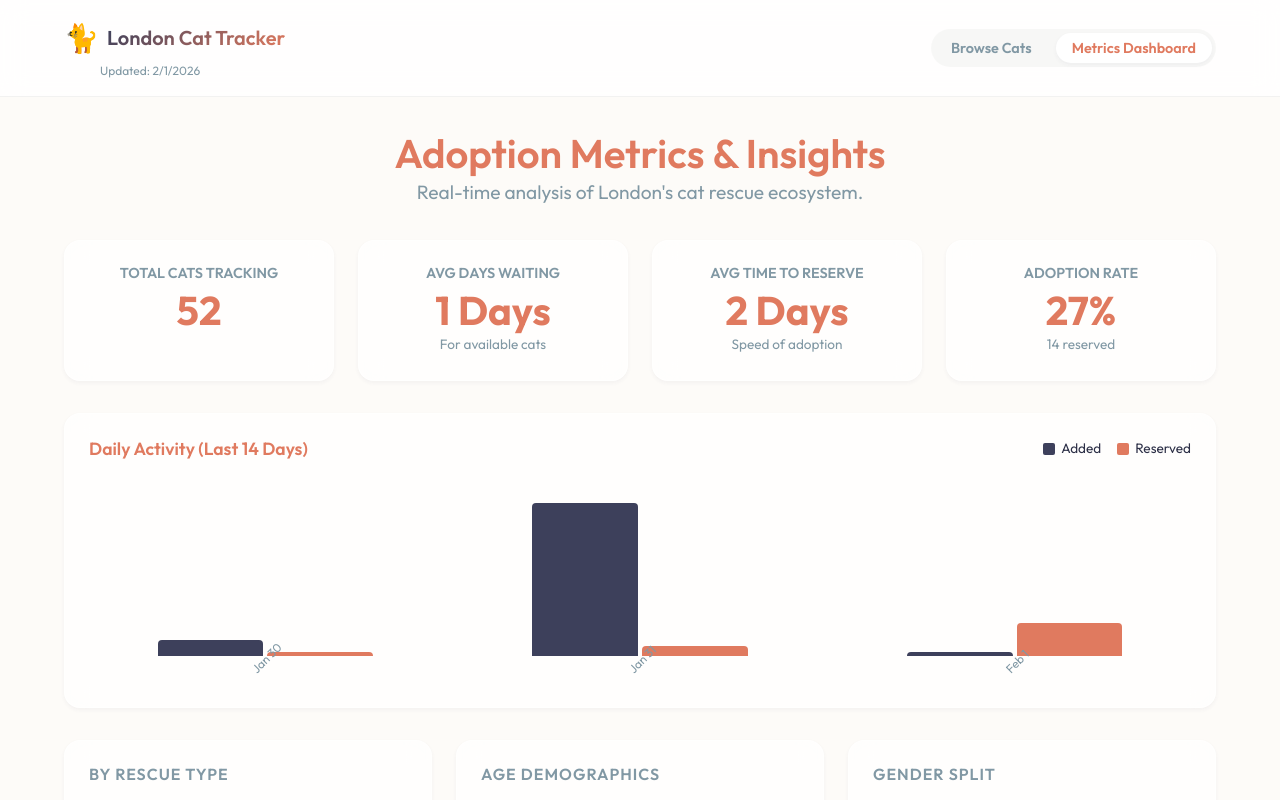
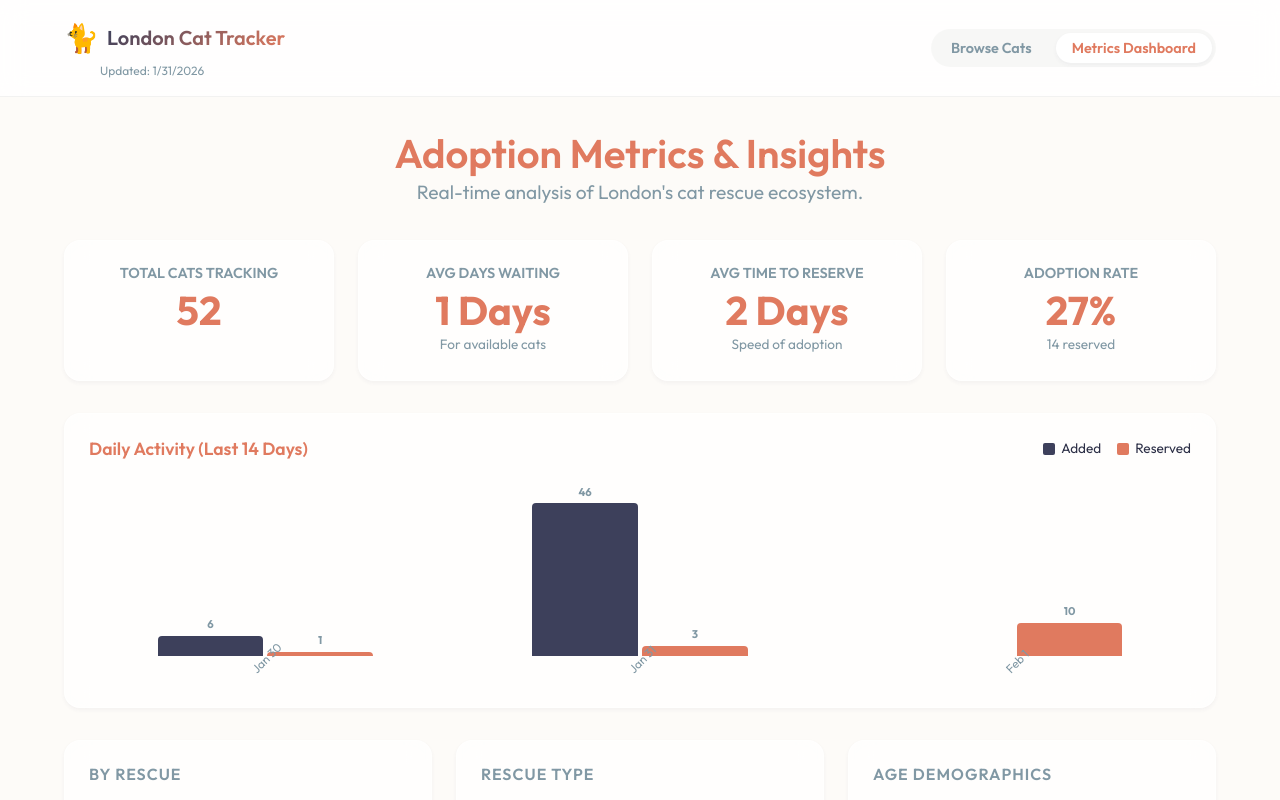
Before and after one commit to theobella/london-cats, a React (Vite) app: page / in a window 1280 px wide. Both pictures are taken after a click on the button "Metrics Dashboard". Shown: the top 800 px of the page. Built offline with nearby package versions, Linux system fonts and the light colour scheme.

Commit message:
feat(metrics): add interactive cross-filtering, specific rescue chart, and fix wait time logic

```diff
--- a/src/data/realCats.json
+++ b/src/data/realCats.json
@@ -794,7 +794,7 @@
     "status": "Available",
     "image": "/cats/cp-55479.jpg?v=2",
     "originalImage": "https://www.cats.org.uk/uploads/branches/adopt-a-cat-images/55479_9ae34e65-f010-4b3e-8e41-829089799f1b.jpg?format=webp",
-    "dateListed": "2026-02-01T21:22:37.818Z",
+    "dateListed": "2026-01-30T12:00:00.000Z",
     "dateReserved": null,
     "link": "https://www.cats.org.uk/southlondon#adopt-55479",
     "environment": "Unknown",
--- a/src/pages/Metrics.jsx
+++ b/src/pages/Metrics.jsx
@@ -4,6 +4,7 @@ import CatModal from '../components/CatModal';
 
 const Metrics = () => {
     const [filters, setFilters] = useState({});
+    const [activityFilters, setActivityFilters] = useState([]); // Array of { date, type }
     const [selectedCat, setSelectedCat] = useState(null);
 
     const handleFilterToggle = (category, value) => {
@@ -17,11 +18,22 @@ const Metrics = () => {
         });
     };
 
-    const filteredCats = useMemo(() => {
-        return CATS.filter(cat => {
+    const toggleActivityFilter = (date, type) => {
+        setActivityFilters(prev => {
+            const exists = prev.find(f => f.date === date && f.type === type);
+            if (exists) {
+                return prev.filter(f => f.date !== date || f.type !== type);
+            }
+            return [...prev, { date, type }];
+        });
+    };
+
+    const matchesFilters = (cat, excludeKey = null, ignoreActivity = false) => {
+        // Standard Filters
         for (const [key, value] of Object.entries(filters)) {
+            if (key === excludeKey) continue;
             if (key === 'waitTimeBucket') {
-                    const days = calculateDaysWaiting(cat.dateListed, cat.dateReserved);
+                const days = calculateDaysWaiting(cat.dateListed, cat.dateReserved || cat.dateAdopted);
                 if (value === '< 1 Week' && days >= 7) return false;
                 if (value === '1-2 Weeks' && (days < 7 || days >= 14)) return false;
                 if (value === '2-4 Weeks' && (days < 14 || days >= 30)) return false;
@@ -31,9 +43,28 @@ const Metrics = () => {
                 if (catValue !== value) return false;
             }
         }
+
+        // Activity Filter
+        if (!ignoreActivity && activityFilters.length > 0) {
+            const matchesActivity = activityFilters.some(filter => {
+                const { date, type } = filter;
+                if (type === 'added') {
+                    return cat.dateListed && cat.dateListed.split('T')[0] === date;
+                }
+                if (type === 'reserved') {
+                    return cat.dateReserved && cat.dateReserved.split('T')[0] === date;
+                }
+                return false;
+            });
+            if (!matchesActivity) return false;
+        }
+
         return true;
-        });
-    }, [filters]);
+    };
+
+    const filteredCats = useMemo(() => {
+        return CATS.filter(cat => matchesFilters(cat));
+    }, [filters, activityFilters]);
 
     const stats = useMemo(() => {
         const total = CATS.length;
@@ -53,16 +84,28 @@ const Metrics = () => {
         return { total, available, reserved, avgWaitTime, avgReserveTime };
     }, []);
 
-    // Grouping Helpers (Unfiltered for overview charts, or filtered? Usually overview charts show everything, interactive drilling down filters the table)
-    // Let's keep charts showing GLOBAL stats to act as controls.
-    const getGroupCounts = (field) => {
+    // Cross-filtered Chart Data
+    const getChartCounts = (field) => {
         const counts = {};
-        CATS.forEach(c => {
-            const val = c[field] || 'Unknown';
+        // Filter by everything EXCEPT this field
+        const relevantCats = CATS.filter(cat => matchesFilters(cat, field));
+        relevantCats.forEach(c => {
+            // Special handling for rescue Name mapping
+            let val = c[field] || 'Unknown';
+            if (field === 'sourceId') {
+                if (val === 'battersea') val = 'Battersea';
+                else if (val === 'cats_protection') val = 'Cats Protection';
+                else if (val === 'lick') val = 'L.I.C.K.';
+            }
             counts[val] = (counts[val] || 0) + 1;
         });
         return counts;
     };
+
+    // Activity Chart Data (Respects filters, ignores activity selection to show context)
+    const activityChartCats = useMemo(() => {
+        return CATS.filter(cat => matchesFilters(cat, null, true));
+    }, [filters]);
 
     const navi = (days) => {
         if (days < 7) return '< 1 Week';
@@ -72,15 +115,18 @@ const Metrics = () => {
     }
 
     const waitTimeCounts = {};
-    CATS.filter(c => c.status === 'Available').forEach(c => {
+    // For Wait Time chart, we exclude 'waitTimeBucket' from filters
+    CATS.filter(cat => matchesFilters(cat, 'waitTimeBucket')).filter(c => c.status === 'Available').forEach(c => {
         const days = calculateDaysWaiting(c.dateListed, null);
         const bucket = navi(days);
         waitTimeCounts[bucket] = (waitTimeCounts[bucket] || 0) + 1;
     });
 
-    const ageCounts = getGroupCounts('ageCategory');
-    const genderCounts = getGroupCounts('gender');
-    const sourceCounts = getGroupCounts('sourceType');
+    const ageCounts = getChartCounts('ageCategory');
+    const genderCounts = getChartCounts('gender');
+    const sourceCounts = getChartCounts('sourceType');
+    const rescueNameCounts = getChartCounts('sourceId');
+    const envCounts = getChartCounts('environment');
 
     const renderBarChart = (data, title, category) => {
         const max = Math.max(...Object.values(data));
@@ -127,9 +173,9 @@ const Metrics = () => {
             <div style={{ textAlign: 'center', marginBottom: 'var(--spacing-xl)' }}>
                 <h2 style={{ fontSize: '2.5rem', color: 'var(--color-primary)' }}>Adoption Metrics & Insights</h2>
                 <p style={{ fontSize: '1.2rem', color: 'var(--color-text-muted)' }}>Real-time analysis of London's cat rescue ecosystem.</p>
-                {Object.keys(filters).length > 0 && (
+                {(Object.keys(filters).length > 0 || activityFilters.length > 0) && (
                     <button
-                        onClick={() => setFilters({})}
+                        onClick={() => { setFilters({}); setActivityFilters([]); }}
                         style={{ marginTop: '10px', background: 'transparent', border: '1px solid var(--color-text-muted)', padding: '5px 15px', borderRadius: '20px', cursor: 'pointer' }}
                     >
                         Clear Filters
@@ -146,13 +192,15 @@ const Metrics = () => {
             </div>
 
             {/* Daily Activity Chart */}
-            <ActivityChart cats={CATS} />
+            <ActivityChart cats={activityChartCats} filters={activityFilters} onToggle={toggleActivityFilter} />
 
             {/* Charts Row */}
             <div style={{ display: 'flex', flexWrap: 'wrap', gap: 'var(--spacing-lg)', marginBottom: 'var(--spacing-xl)' }}>
-                {renderBarChart(sourceCounts, 'By Rescue Type', 'sourceType')}
+                {renderBarChart(rescueNameCounts, 'By Rescue', 'sourceId')}
+                {renderBarChart(sourceCounts, 'Rescue Type', 'sourceType')}
                 {renderBarChart(ageCounts, 'Age Demographics', 'ageCategory')}
                 {renderBarChart(genderCounts, 'Gender Split', 'gender')}
+                {renderBarChart(envCounts, 'Environment', 'environment')}
                 {renderBarChart(waitTimeCounts, 'Wait Time Distribution (Available)', 'waitTimeBucket')}
             </div>
 
@@ -175,7 +223,7 @@ const Metrics = () => {
                     </thead>
                     <tbody>
                         {filteredCats.map(cat => {
-                            const waitTime = calculateDaysWaiting(cat.dateListed, cat.dateReserved);
+                            const waitTime = calculateDaysWaiting(cat.dateListed, cat.dateReserved || cat.dateAdopted);
                             return (
                                 <tr
                                     key={cat.id}
@@ -195,11 +243,18 @@ const Metrics = () => {
                                             {cat.name}
                                         </div>
                                     </td>
-                                    <td style={tdStyle}>{cat.sourceId === 'battersea' ? 'Battersea' : 'Cats Protection'}</td>
+                                    <td style={tdStyle}>
+                                        {(() => {
+                                            if (cat.sourceId === 'battersea') return 'Battersea';
+                                            if (cat.sourceId === 'cats_protection') return 'Cats Protection';
+                                            if (cat.sourceId === 'lick') return 'L.I.C.K.';
+                                            return cat.sourceId || 'Unknown';
+                                        })()}
+                                    </td>
                                     <td style={tdStyle}>{cat.ageCategory || 'Unknown'}</td>
                                     <td style={tdStyle}>{cat.color || 'Unknown'}</td>
                                     <td style={tdStyle}>
-                                        <span className={`badge ${cat.environment === 'Indoor-Only' ? 'badge-primary' : 'badge-secondary'}`}>
+                                        <span className={`badge ${cat.environment === 'Indoor-Only' ? 'badge-primary' : (cat.environment === 'Outdoor Access' ? 'badge-secondary' : 'badge-neutral')}`}>
                                             {cat.environment || 'Unknown'}
                                         </span>
                                     </td>
@@ -239,7 +294,7 @@ const KPICard = ({ title, value, subtitle }) => (
 const thStyle = { padding: '12px', fontSize: '0.9rem', color: 'var(--color-text-muted)', fontWeight: 600 };
 const tdStyle = { padding: '12px', fontSize: '0.95rem' };
 
-const ActivityChart = ({ cats }) => {
+const ActivityChart = ({ cats, filters, onToggle }) => {
     const dailyStats = useMemo(() => {
         const stats = {};
         cats.forEach(cat => {
@@ -254,10 +309,10 @@ const ActivityChart = ({ cats }) => {
                 stats[date].reserved++;
             }
         });
-        return Object.entries(stats).sort((a, b) => a[0].localeCompare(b[0])).slice(-14); // Last 14 days
+        return Object.entries(stats).sort((a, b) => a[0].localeCompare(b[0])).slice(-14);
     }, [cats]);
 
-    const maxVal = Math.max(...dailyStats.map(([, d]) => Math.max(d.added, d.reserved)), 1); // Avoid div by zero
+    const maxVal = Math.max(...dailyStats.map(([, d]) => Math.max(d.added, d.reserved)), 1);
 
     return (
         <div className="glass-card" style={{ padding: 'var(--spacing-lg)', marginBottom: 'var(--spacing-xl)' }}>
@@ -276,31 +331,76 @@ const ActivityChart = ({ cats }) => {
             </div>
 
             <div style={{ display: 'flex', alignItems: 'flex-end', height: '200px', gap: '2%', paddingTop: '20px' }}>
-                {dailyStats.map(([date, data]) => (
+                {dailyStats.map(([date, data]) => {
+                    const isAddedActive = filters.some(f => f.date === date && f.type === 'added');
+                    const isReservedActive = filters.some(f => f.date === date && f.type === 'reserved');
+                    const hasFilters = filters.length > 0;
+
+                    return (
                         <div key={date} style={{ display: 'flex', flexDirection: 'column', alignItems: 'center', height: '100%', flex: 1 }}>
                             <div style={{ display: 'flex', alignItems: 'flex-end', gap: '4px', height: '100%', width: '100%', justifyContent: 'center' }}>
                                 <div
+                                    onClick={() => onToggle(date, 'added')}
                                     style={{
                                         width: '30%',
                                         height: `${(data.added / maxVal) * 100}%`,
                                         background: 'var(--color-secondary)',
                                         borderRadius: '4px 4px 0 0',
-                                    transition: 'height 0.5s ease',
-                                    minHeight: data.added > 0 ? '4px' : '0'
+                                        transition: 'all 0.3s ease',
+                                        minHeight: data.added > 0 ? '4px' : '0',
+                                        cursor: 'pointer',
+                                        opacity: (!hasFilters || isAddedActive) ? 1 : 0.3,
+                                        border: isAddedActive ? '2px solid #333' : 'none',
+                                        position: 'relative'
                                     }}
                                     title={`${data.added} Added`}
-                            />
+                                >
+                                    {data.added > 0 && (
+                                        <span style={{
+                                            position: 'absolute',
+                                            bottom: '100%',
+                                            left: '50%',
+                                            transform: 'translateX(-50%)',
+                                            fontSize: '0.7rem',
+                                            fontWeight: 'bold',
+                                            color: 'var(--color-text-muted)',
+                                            marginBottom: '2px'
+                                        }}>
+                                            {data.added}
+                                        </span>
+                                    )}
+                                </div>
                                 <div
+                                    onClick={() => onToggle(date, 'reserved')}
                                     style={{
                                         width: '30%',
                                         height: `${(data.reserved / maxVal) * 100}%`,
                                         background: 'var(--color-primary)',
                                         borderRadius: '4px 4px 0 0',
-                                    transition: 'height 0.5s ease',
-                                    minHeight: data.reserved > 0 ? '4px' : '0'
+                                        transition: 'all 0.3s ease',
+                                        minHeight: data.reserved > 0 ? '4px' : '0',
+                                        cursor: 'pointer',
+                                        opacity: (!hasFilters || isReservedActive) ? 1 : 0.3,
+                                        border: isReservedActive ? '2px solid #333' : 'none',
+                                        position: 'relative'
                                     }}
                                     title={`${data.reserved} Reserved`}
-                            />
+                                >
+                                    {data.reserved > 0 && (
+                                        <span style={{
+                                            position: 'absolute',
+                                            bottom: '100%',
+                                            left: '50%',
+                                            transform: 'translateX(-50%)',
+                                            fontSize: '0.7rem',
+                                            fontWeight: 'bold',
+                                            color: 'var(--color-text-muted)',
+                                            marginBottom: '2px'
+                                        }}>
+                                            {data.reserved}
+                                        </span>
+                                    )}
+                                </div>
                             </div>
                             <span style={{
                                 fontSize: '0.75rem',
@@ -313,11 +413,17 @@ const ActivityChart = ({ cats }) => {
                                 {new Date(date).toLocaleDateString(undefined, { month: 'short', day: 'numeric' })}
                             </span>
                         </div>
-                ))}
+                    );
+                })}
                 {dailyStats.length === 0 && (
                     <div style={{ width: '100%', textAlign: 'center', color: 'var(--color-text-muted)', alignSelf: 'center' }}>No activity data available yet.</div>
                 )}
             </div>
+            {filters.length > 0 && (
+                <div style={{ textAlign: 'center', marginTop: '10px', fontSize: '0.85rem', color: 'var(--color-text-muted)' }}>
+                    Filtering by {filters.length} selected activities
+                </div>
+            )}
         </div>
     );
 };
```
Lines whose indentation alone changed are shown as unchanged.
